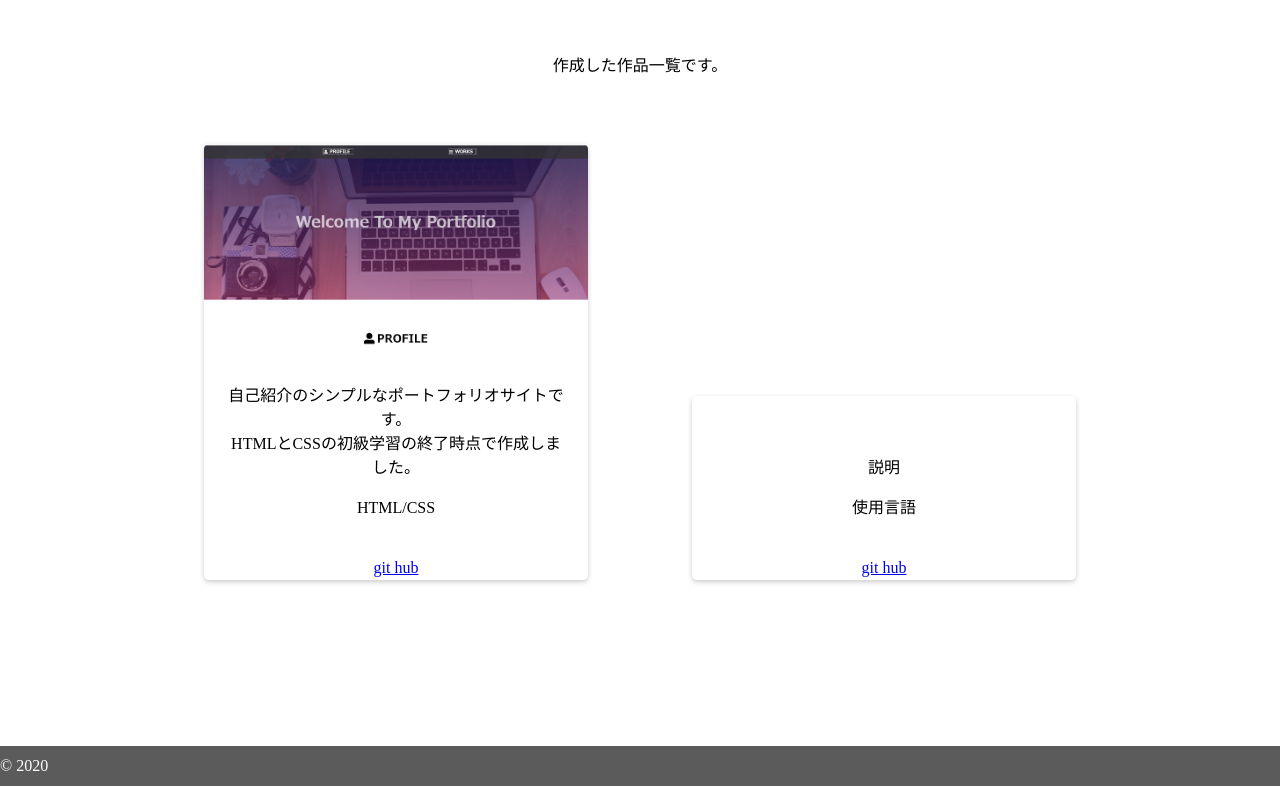
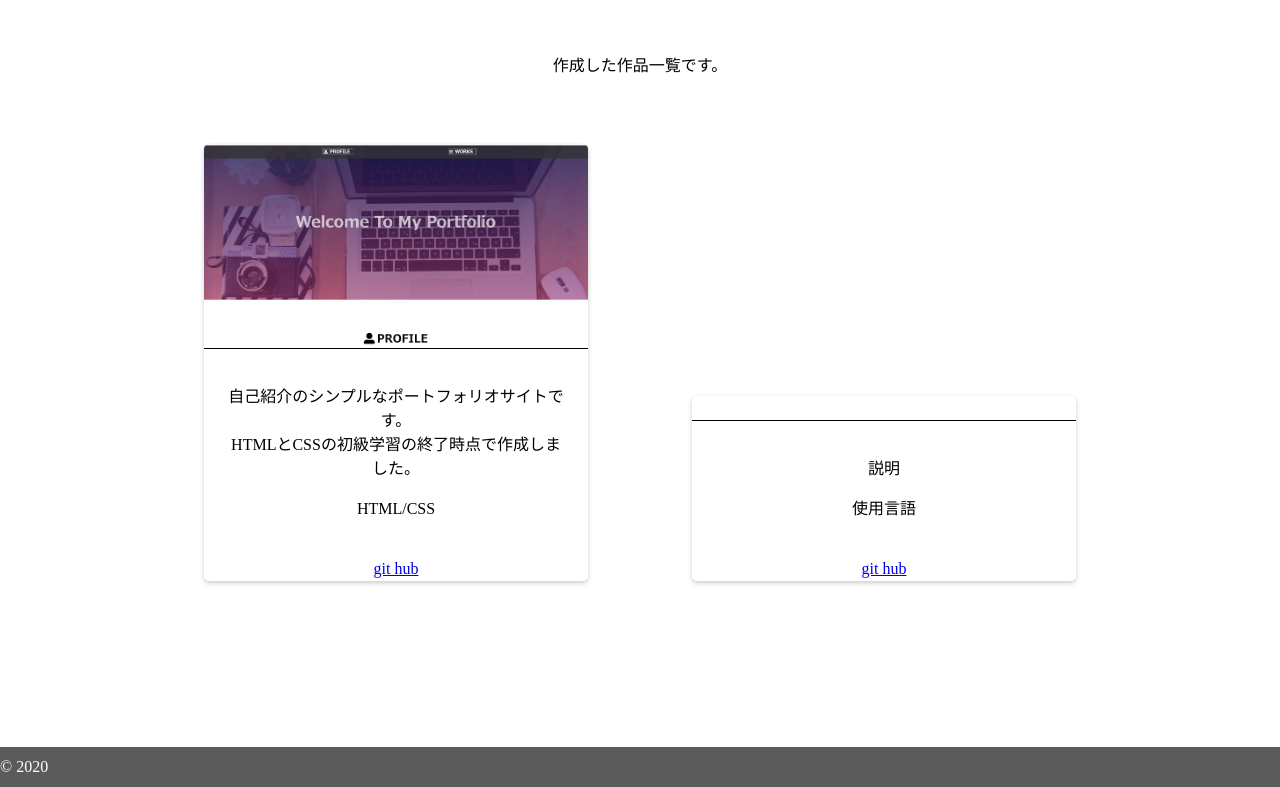
Before and after one commit to guru0629/portfolio01, a plain HTML site: page index.html in a window 1280 px wide. Shown: the part 1364-2151 px from the top of the page. Drawn offline with Linux system fonts and the light colour scheme; a web font is replaced by a local one.

Commit message:
Update portfolio01.css

```diff
--- a/css/portfolio01.css
+++ b/css/portfolio01.css
@@ -106,6 +106,7 @@ li {
 
 .card-content {
   padding: 20px;
+  border-top: 1px solid;
 }
 
 footer {
```
